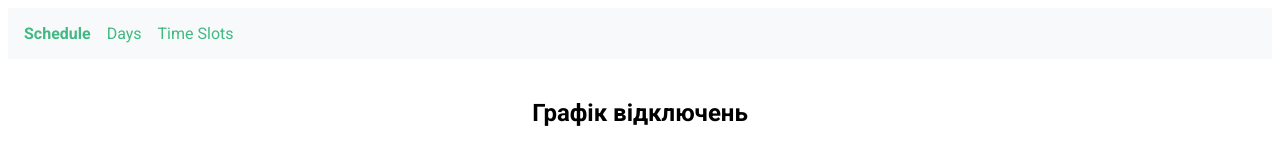
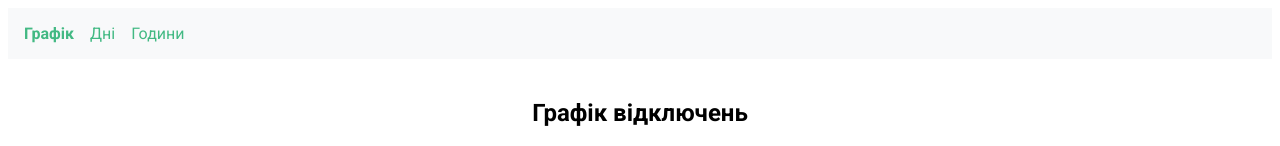
Before and after one commit to antaresua/lightbot-front, a Vue app: page /schedule in a window 1280 px wide. Shown: the top 146 px of the page. Built offline with nearby package versions, Linux system fonts and the light colour scheme; no server answers.

Commit message:
fix general menu

```diff
--- a/src/App.vue
+++ b/src/App.vue
@@ -1,9 +1,9 @@
 <template>
     <div id="app">
         <nav>
-            <router-link to="/schedule">Schedule</router-link>
-            <router-link to="/days">Days</router-link>
-            <router-link to="/timeslots">Time Slots</router-link>
+            <router-link to="/schedule">Графік</router-link>
+            <router-link to="/days">Дні</router-link>
+            <router-link to="/timeslots">Години</router-link>
             <!-- Додайте інші посилання на сторінки, якщо потрібно -->
         </nav>
         <router-view />
```
